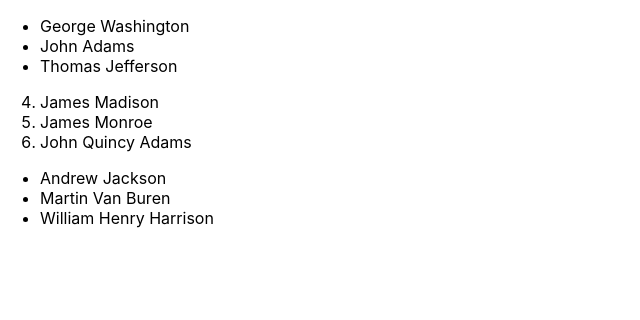
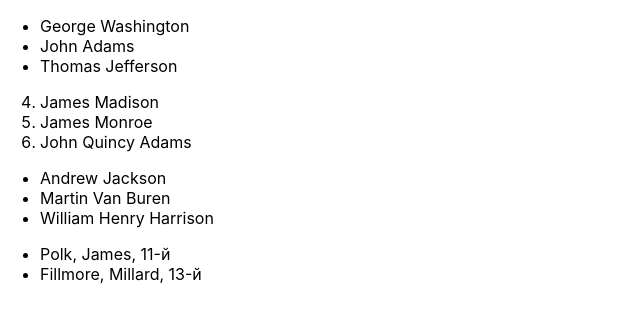
Before and after one commit to LesiukO/react-hw-1, a React (Create React App) app: page / in a window 1280 px wide. Shown: the top 320 px of the page, without its empty margins (0-640 px from the left). Built offline with nearby package versions, Linux system fonts and the light colour scheme.

Commit message:
Task-5: Render odd formated presidents from array

```diff
--- a/src/index.js
+++ b/src/index.js
@@ -9,6 +9,38 @@
   'Martin Van Buren',
   'William Henry Harrison'
 ];
+
+const listOfObjects = [
+  {
+    firstName: 'John',
+    lastName: 'Tyler',
+    presidentIndex: 10
+  },
+  {
+    firstName: 'James',
+    lastName: 'Polk',
+    presidentIndex: 11
+  },
+  {
+    firstName: 'Zachary',
+    lastName: 'Taylor',
+    presidentIndex: 12
+  },
+  {
+    firstName: 'Millard',
+    lastName: 'Fillmore',
+    presidentIndex: 13
+  },
+  {
+    firstName: 'Franklin',
+    lastName: 'Pierce',
+    presidentIndex: 14
+  },
+];
+
+const formatPresident = president => {
+  return `${president.lastName}, ${president.firstName}, ${president.presidentIndex}-й`;
+}
 
 ReactDOM.render(
   <React.StrictMode>
@@ -30,6 +62,14 @@
       })}
     </ul>
 
+    <ul>
+      {listOfObjects.filter(president => {
+        return president.presidentIndex % 2 !== 0;
+      }).map(president => {
+        return <li key={president.presidentIndex}>{formatPresident(president)}</li>
+      })}
+    </ul>
+
   </React.StrictMode>,
   document.getElementById('root')
 );
```
